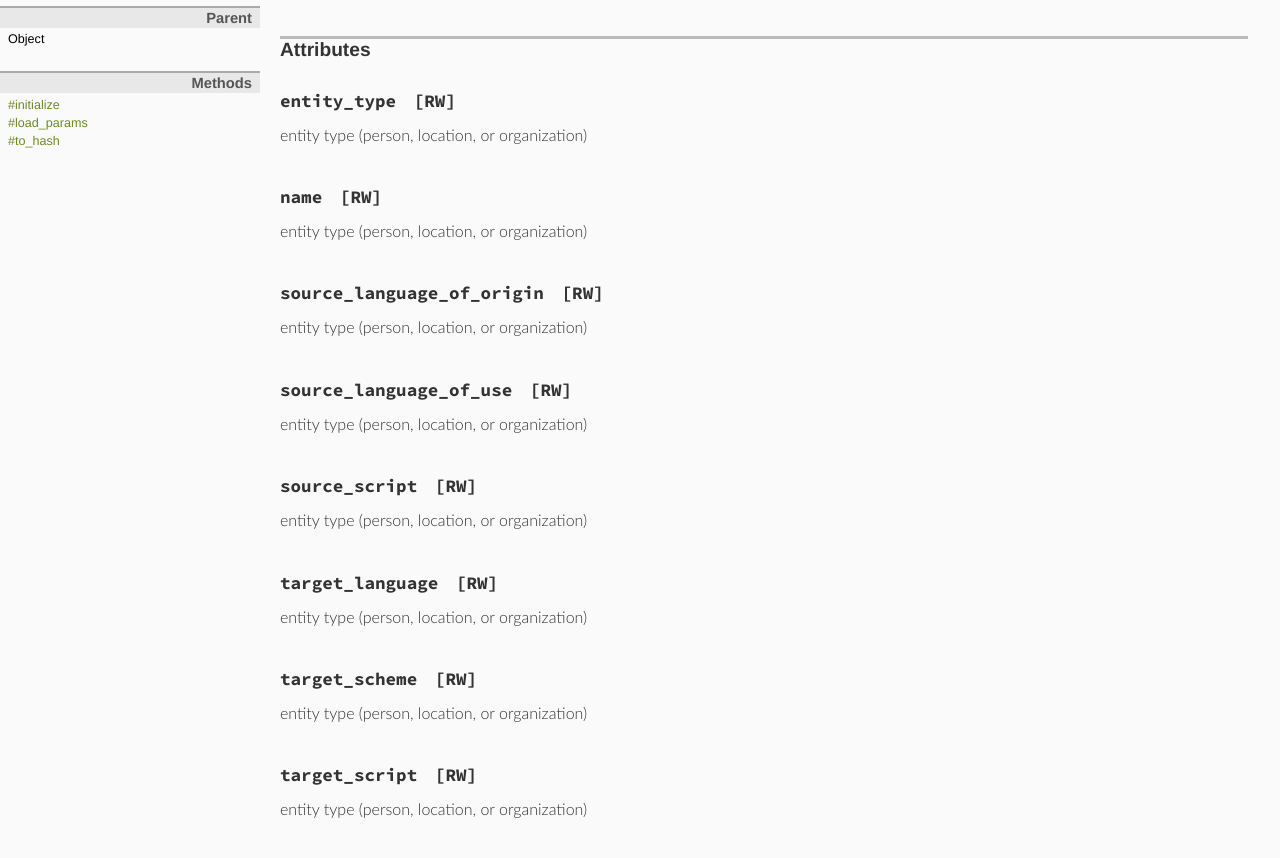
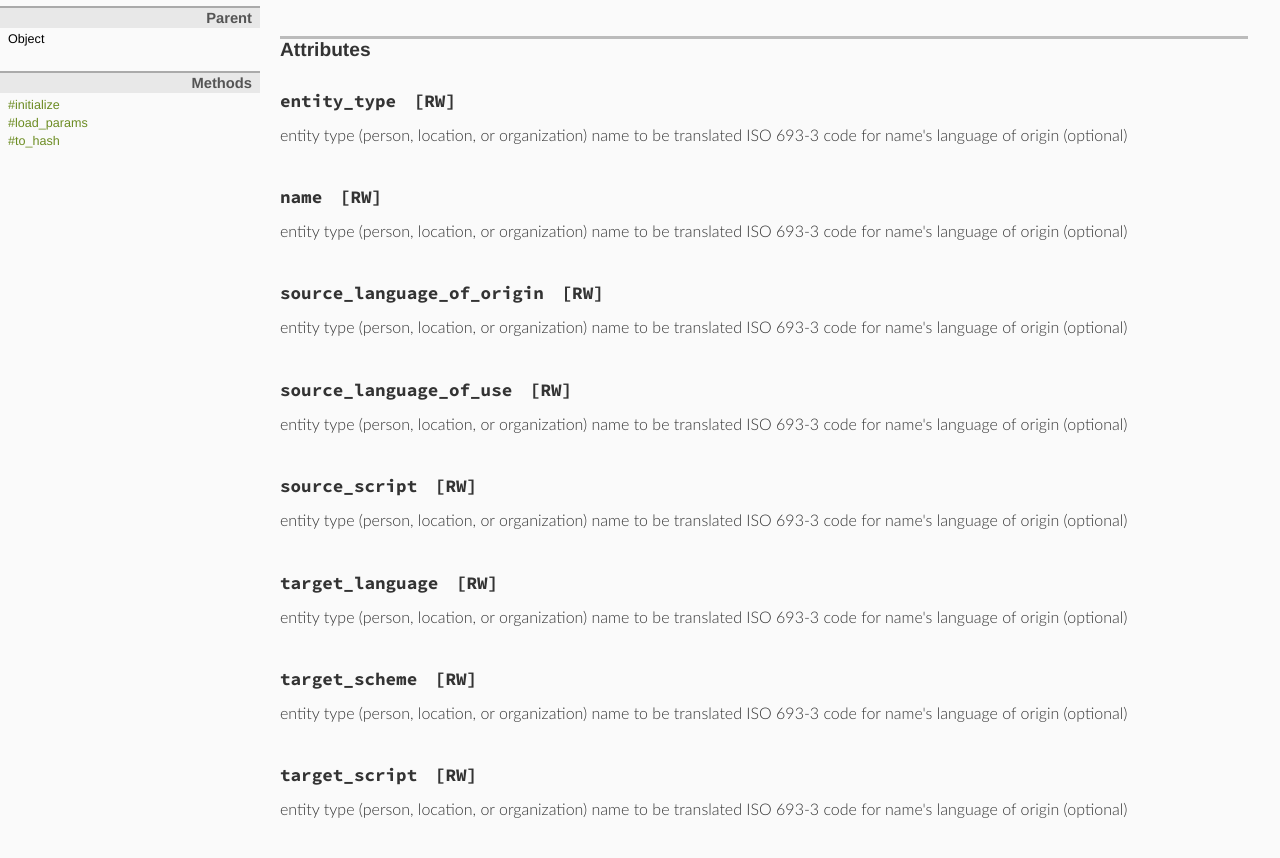
Before and after one commit to rosette-api/ruby, a plain HTML site: page doc/NameTranslationParameters.html in a window 1280 px wide. Shown: the part 94-952 px from the top of the page. Drawn offline with Linux system fonts and the light colour scheme; files whose address does not match are found by name.

Commit message:
publish ruby apidocs 1.0.0

```diff
--- a/doc/NameTranslationParameters.html
+++ b/doc/NameTranslationParameters.html
@@ -119,7 +119,8 @@ Rosette API.</p>
 
         <div class="method-description">
 
-        <p>entity type (person, location, or organization)</p>
+        <p>entity type (person, location, or organization) name to be translated ISO
+693-3 code for name&#39;s language of origin (optional)</p>
 
         </div>
       </div>
@@ -132,7 +133,8 @@ Rosette API.</p>
 
         <div class="method-description">
 
-        <p>entity type (person, location, or organization)</p>
+        <p>entity type (person, location, or organization) name to be translated ISO
+693-3 code for name&#39;s language of origin (optional)</p>
 
         </div>
       </div>
@@ -145,7 +147,8 @@ Rosette API.</p>
 
         <div class="method-description">
 
-        <p>entity type (person, location, or organization)</p>
+        <p>entity type (person, location, or organization) name to be translated ISO
+693-3 code for name&#39;s language of origin (optional)</p>
 
         </div>
       </div>
@@ -158,7 +161,8 @@ Rosette API.</p>
 
         <div class="method-description">
 
-        <p>entity type (person, location, or organization)</p>
+        <p>entity type (person, location, or organization) name to be translated ISO
+693-3 code for name&#39;s language of origin (optional)</p>
 
         </div>
       </div>
@@ -171,7 +175,8 @@ Rosette API.</p>
 
         <div class="method-description">
 
-        <p>entity type (person, location, or organization)</p>
+        <p>entity type (person, location, or organization) name to be translated ISO
+693-3 code for name&#39;s language of origin (optional)</p>
 
         </div>
       </div>
@@ -184,7 +189,8 @@ Rosette API.</p>
 
         <div class="method-description">
 
-        <p>entity type (person, location, or organization)</p>
+        <p>entity type (person, location, or organization) name to be translated ISO
+693-3 code for name&#39;s language of origin (optional)</p>
 
         </div>
       </div>
@@ -197,7 +203,8 @@ Rosette API.</p>
 
         <div class="method-description">
 
-        <p>entity type (person, location, or organization)</p>
+        <p>entity type (person, location, or organization) name to be translated ISO
+693-3 code for name&#39;s language of origin (optional)</p>
 
         </div>
       </div>
@@ -210,7 +217,8 @@ Rosette API.</p>
 
         <div class="method-description">
 
-        <p>entity type (person, location, or organization)</p>
+        <p>entity type (person, location, or organization) name to be translated ISO
+693-3 code for name&#39;s language of origin (optional)</p>
 
         </div>
       </div>
@@ -246,7 +254,7 @@ Rosette API.</p>
 
 
           <div class="method-source-code" id="load_params-source">
-            <pre><span class="ruby-comment"># File name_translation_parameters.rb, line 39</span>
+            <pre><span class="ruby-comment"># File name_translation_parameters.rb, line 41</span>
 <span class="ruby-keyword">def</span> <span class="ruby-identifier">load_params</span>
   <span class="ruby-keyword">self</span>.<span class="ruby-identifier">to_hash</span>.<span class="ruby-identifier">select</span> { <span class="ruby-operator">|</span><span class="ruby-identifier">key</span>, <span class="ruby-identifier">value</span><span class="ruby-operator">|</span> <span class="ruby-operator">!</span><span class="ruby-identifier">value</span>.<span class="ruby-identifier">nil?</span> }
               .<span class="ruby-identifier">map</span> { <span class="ruby-operator">|</span><span class="ruby-identifier">key</span>, <span class="ruby-identifier">value</span><span class="ruby-operator">|</span> [<span class="ruby-identifier">key</span>.<span class="ruby-identifier">to_s</span>.<span class="ruby-identifier">split</span>(<span class="ruby-string">&#39;_&#39;</span>).<span class="ruby-identifier">map</span>(<span class="ruby-operator">&amp;</span><span class="ruby-value">:capitalize</span>).<span class="ruby-identifier">join</span>.<span class="ruby-identifier">sub!</span>(<span class="ruby-regexp">/\D/</span>, <span class="ruby-operator">&amp;</span><span class="ruby-value">:downcase</span>), <span class="ruby-identifier">value</span>] }
@@ -283,7 +291,7 @@ Rosette API.</p>
 
 
           <div class="method-source-code" id="to_hash-source">
-            <pre><span class="ruby-comment"># File name_translation_parameters.rb, line 48</span>
+            <pre><span class="ruby-comment"># File name_translation_parameters.rb, line 50</span>
 <span class="ruby-keyword">def</span> <span class="ruby-identifier">to_hash</span>
   {
     <span class="ruby-identifier">entity_type</span><span class="ruby-operator">:</span> <span class="ruby-ivar">@entity_type</span>,
@@ -333,7 +341,7 @@ Rosette API.</p>
 
 
           <div class="method-source-code" id="initialize-source">
-            <pre><span class="ruby-comment"># File name_translation_parameters.rb, line 16</span>
+            <pre><span class="ruby-comment"># File name_translation_parameters.rb, line 18</span>
 <span class="ruby-keyword">def</span> <span class="ruby-identifier">initialize</span>(<span class="ruby-identifier">name</span>, <span class="ruby-identifier">options</span> = {}) <span class="ruby-comment">#:notnew:</span>
   <span class="ruby-identifier">options</span> = {
     <span class="ruby-identifier">entity_type</span><span class="ruby-operator">:</span> <span class="ruby-keyword">nil</span>,
```
Also changed, not shown: 4 other files.
